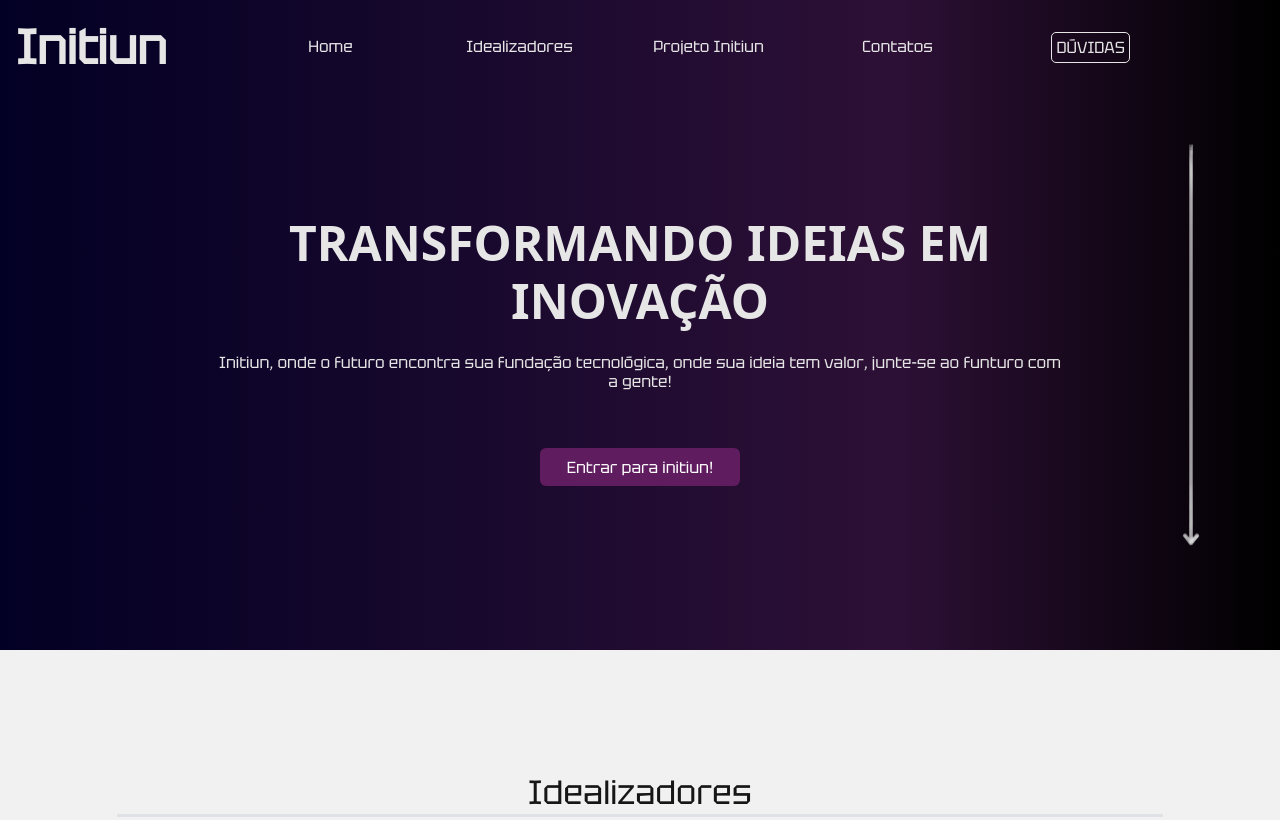
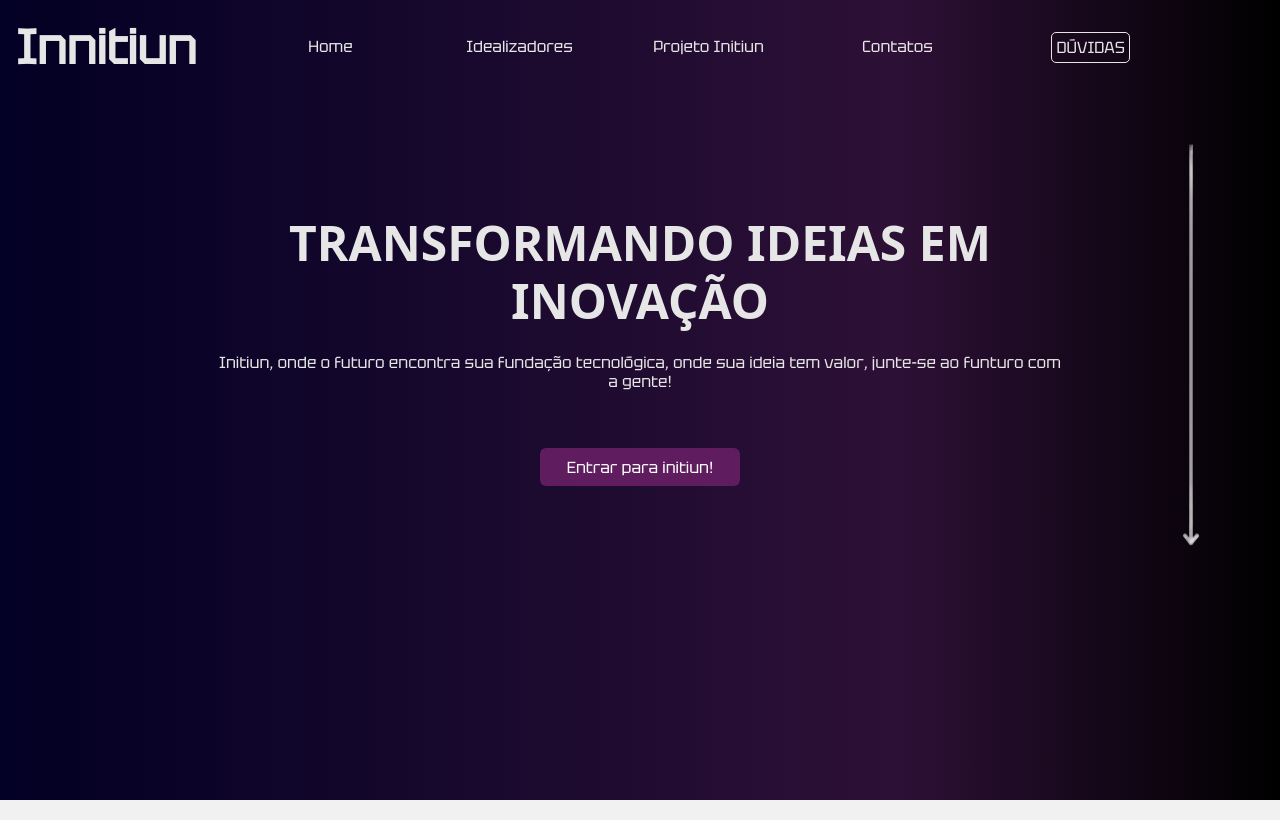
Before and after one commit to caua-3301/initiun-site, a website: page index.html in a window 1280 px wide. Shown: the top 820 px of the page. Drawn offline with Linux system fonts and the light colour scheme; files whose address does not match are found by name.

Commit message:
ajuste no home

```diff
--- a/index.html
+++ b/index.html
@@ -21,7 +21,7 @@
     <div id="home" class="p-3 p-sm-0 pb-sm-0 container-fluid">
         <header id="header" class="d-flex flex-row p-3">
             <div id="title-initiun" class="click-activable col-2">
-                Initiun
+                Innitiun
             </div>
 
             <div id="botao-menu" class="z-8 col">
--- a/style/style.css
+++ b/style/style.css
@@ -39,7 +39,7 @@ body {
     background-repeat: repeat;
     background-size: cover;
     z-index: 0;
-    height: 650px;
+    height: 100vmin;
     /* black theme idea */
     background: linear-gradient(90deg, rgba(2, 0, 36, 1) 0%, #2d1036 70%, rgba(0, 0, 0, 1) 100%);
 }
```
